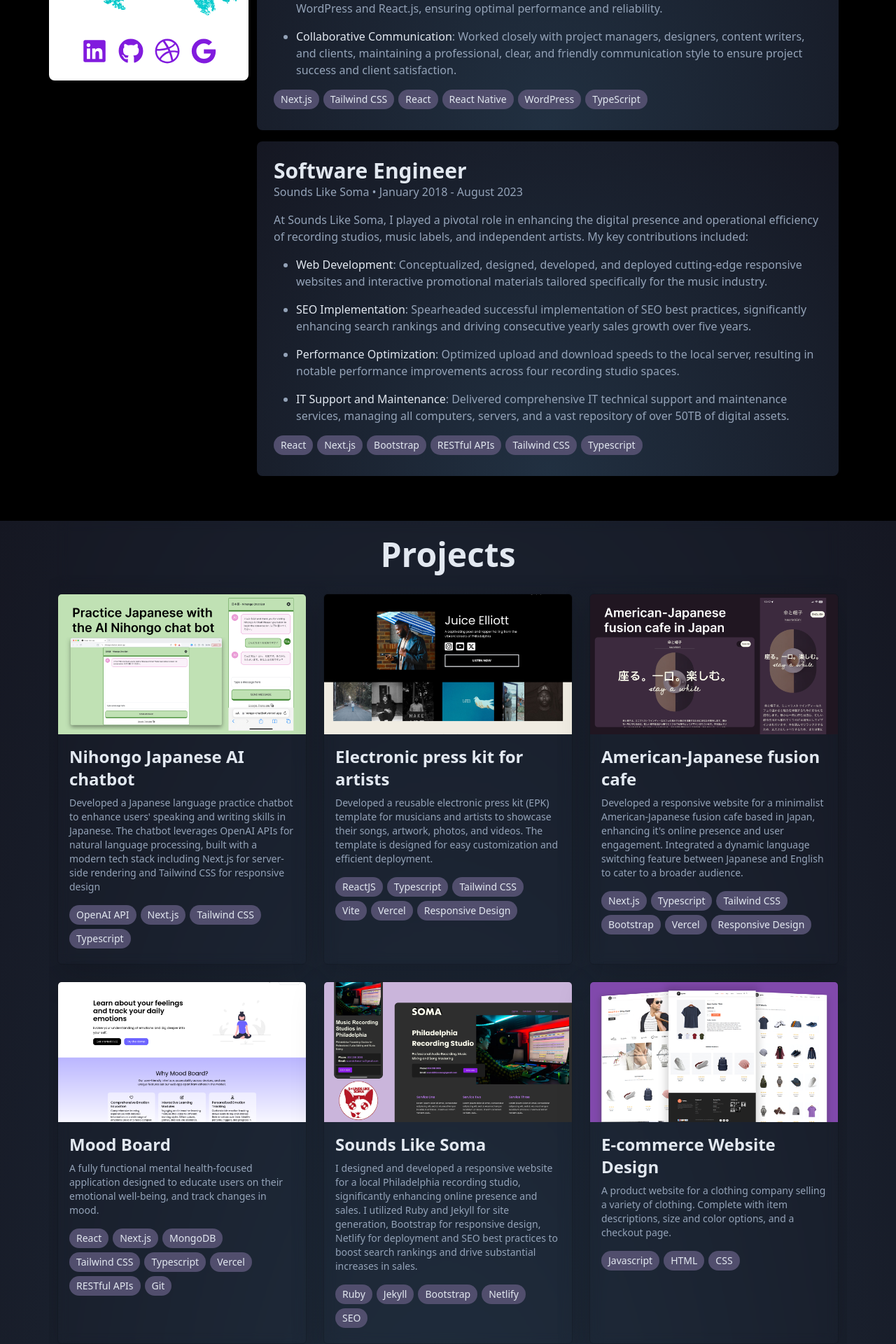
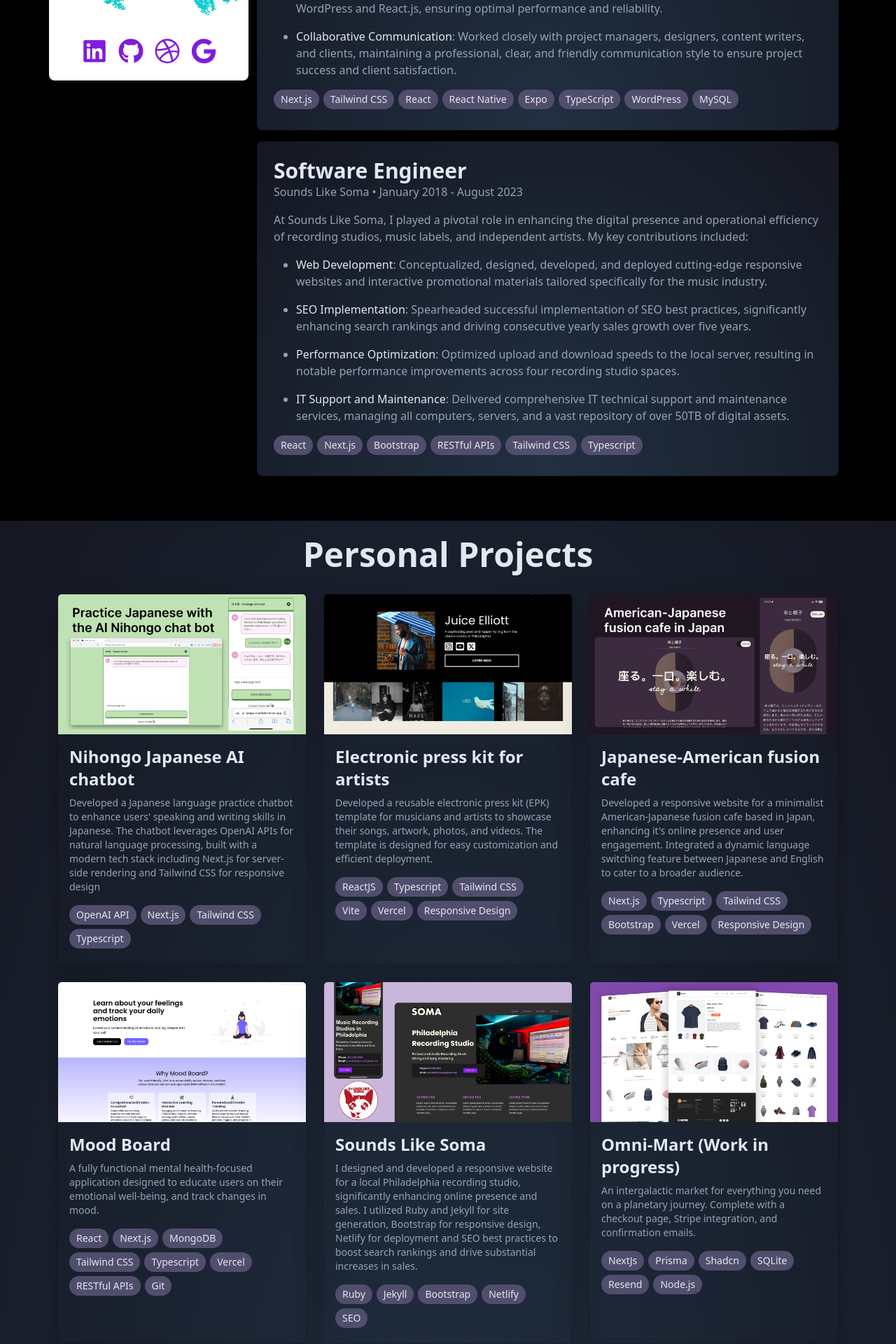
Before and after one commit to zackhanni/zachary.works, a Next.js app: page / in a window 1280 px wide. Shown: the part 1220-3140 px from the top of the page at 70% size. Built offline with nearby package versions, Linux system fonts and the light colour scheme.

Commit message:
Updated tech experience and overall wording

```diff
--- a/app/components/About.tsx
+++ b/app/components/About.tsx
@@ -4,7 +4,6 @@ import ZackFLoatingCard from "./ZackFloatingCard";
 export default function About() {
   const TechStack = [
     "React",
-    "React Native",
     "Next.js",
     "Javascript",
     "Typescript",
@@ -14,12 +13,26 @@ export default function About() {
     "Git",
     "HTML5",
     "CSS3",
-    "RESTful APIs",
     "Vercel",
-    "MongoDB",
+    "MySQL",
+    "SQLite",
+    "Strapi",
+    "Shadcn",
+    "Prisma",
   ];
 
-  const AltStack = ["Ruby", "Jekyll", "Netlify", "PHP", "Wordpress", "Heroku"];
+  const MobileStack = ["React Native", "NativeWind", "Expo", "Appwrite"];
+
+  const AltStack = [
+    "Stripe",
+    "Resend",
+    "MongoDB",
+    "Ruby",
+    "Jekyll",
+    "Netlify",
+    "PHP",
+    "Wordpress",
+  ];
 
   return (
     <section className="bg-black text-slate-200 flex justify-center pb-28">
@@ -63,7 +76,7 @@ export default function About() {
               </div>
 
               <p className="pt-6">
-                Some other tech that I love and/or have built at scale with:
+                Some other tech that i&apos;m familiar with:
               </p>
               <div className="grid grid-cols-2 md:grid-cols-3">
                 {AltStack.map((tech) => {
--- a/app/components/ExperienceData.tsx
+++ b/app/components/ExperienceData.tsx
@@ -9,8 +9,10 @@ const ExperienceData = [
       "Tailwind CSS",
       "React",
       "React Native",
+      "Expo",
+      "TypeScript",
       "WordPress",
-      "TypeScript",
+      "MySQL",
     ],
     description: [
       "At SMC, I contributed to the digital success of nationally recognized brands by delivering high-quality web solutions. My key responsibilities included:",
--- a/app/components/Projects.tsx
+++ b/app/components/Projects.tsx
@@ -14,7 +14,7 @@ export default function Projects() {
     >
       <div className="container">
         <h2 className="text-5xl font-bold text-center py-4 z-10 text-slate-200 sticky top-0 backdrop-blur">
-          Projects
+          Personal Projects
         </h2>
 
         <ul className="row pl-0 overflow-hidden gy-4">
--- a/app/components/ProjectsData.tsx
+++ b/app/components/ProjectsData.tsx
@@ -35,7 +35,7 @@ const ProjectsData = [
       "Vercel",
       "Responsive Design",
     ],
-    title: "American-Japanese fusion cafe",
+    title: "Japanese-American fusion cafe",
     company: "",
     description:
       "Developed a responsive website for a minimalist American-Japanese fusion cafe based in Japan, enhancing it's online presence and user engagement. Integrated a dynamic language switching feature between Japanese and English to cater to a broader audience.",
@@ -82,13 +82,13 @@ const ProjectsData = [
   // },
   {
     src: "/project3.png",
-    tools: ["Javascript", "HTML", "CSS"],
-    title: "E-commerce Website Design",
+    tools: ["NextJs", "Prisma", "Shadcn", "SQLite", "Resend", "Node.js"],
+    title: "Omni-Mart (Work in progress)",
     company: "Freelance",
     description:
-      "A product website for a clothing company selling a variety of clothing. Complete with item descriptions, size and color options, and a checkout page.",
-    liveWebsite: "https://zack-ecommerce.netlify.app/",
-    github: "https://github.com/zackhanni/ecommerce-website-demo",
+      "An intergalactic market for everything you need on a planetary journey. Complete with a checkout page, Stripe integration,  and confirmation emails.",
+    liveWebsite: "https://omni-mart-vercel.app/",
+    github: "https://github.com/zackhanni/omni-mart",
   },
   {
     src: "/UX-design-demo.png",
```
